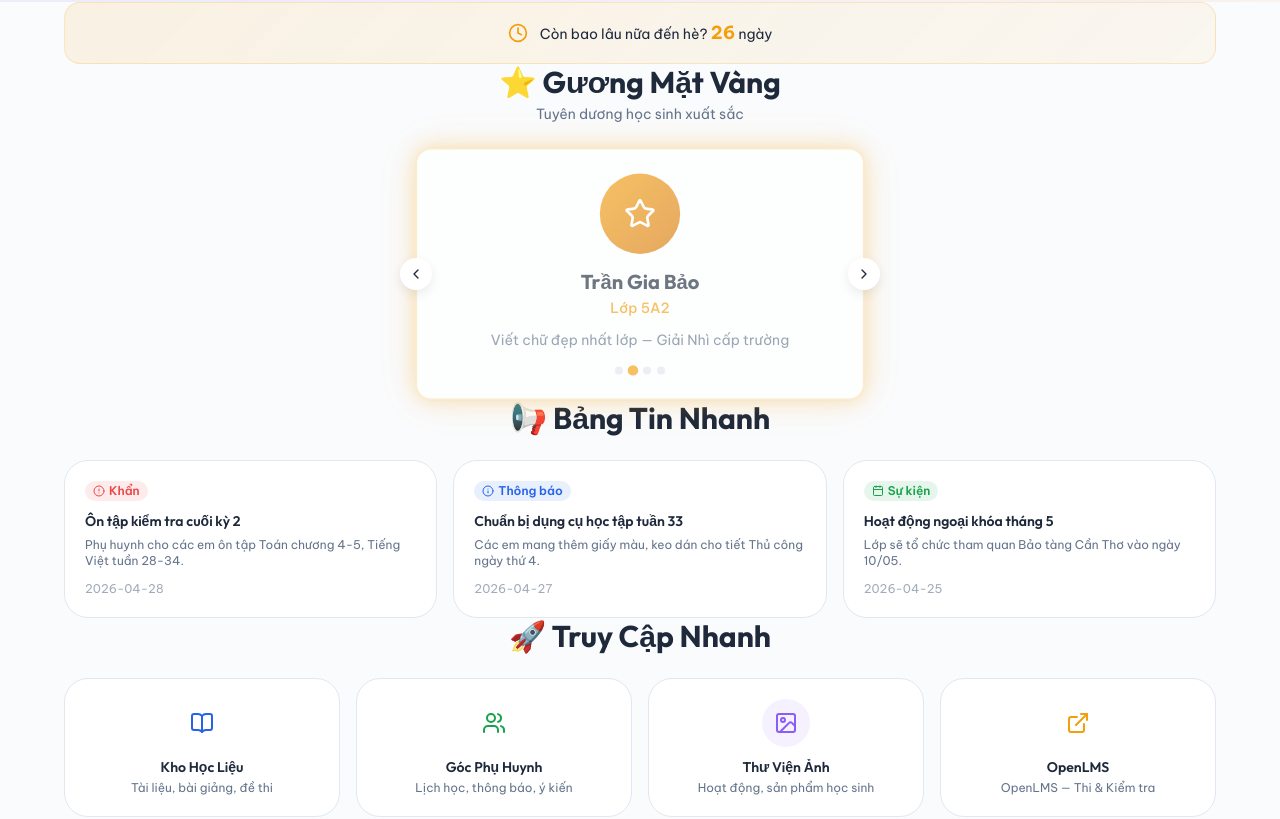
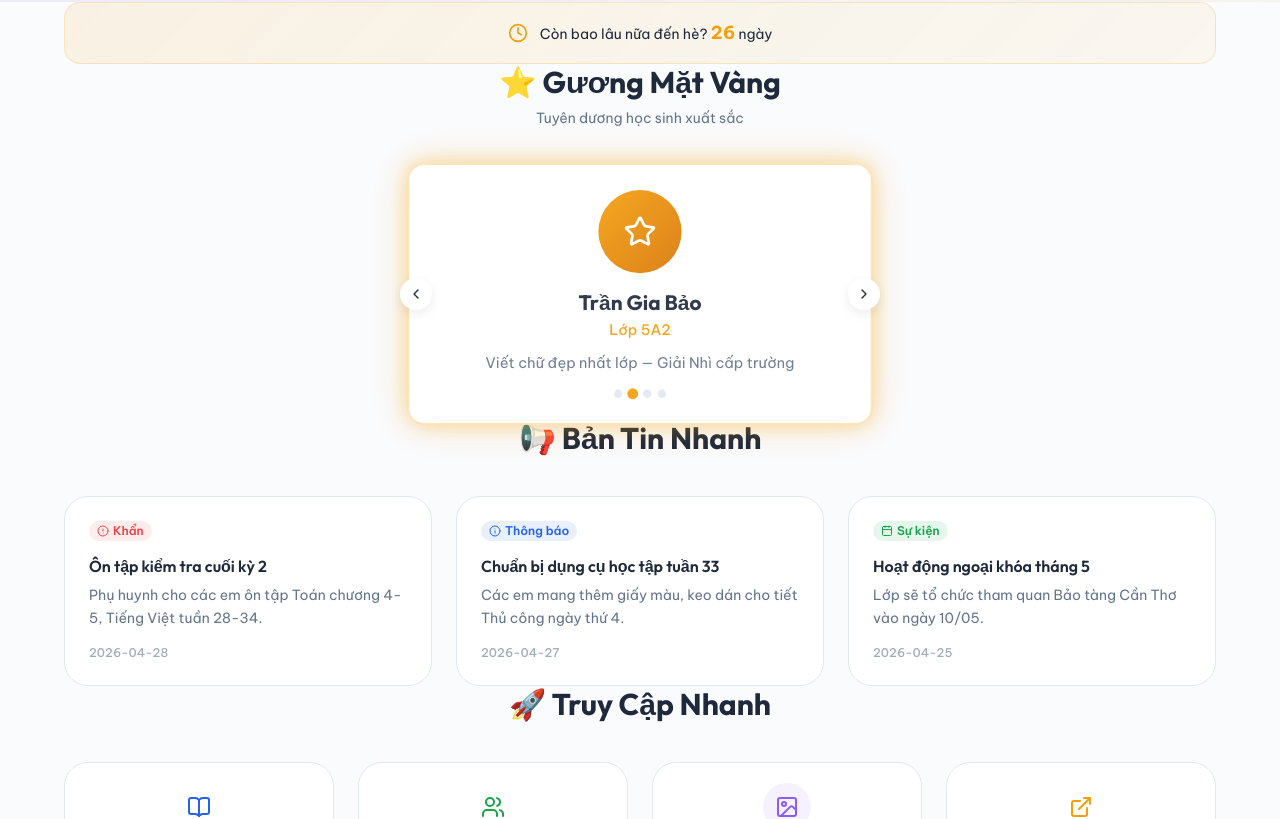
Before and after one commit to Chauphan708/thaychau, a React (Vite) app: page / in a window 1280 px wide. Shown: the part 521-1340 px from the top of the page. Built offline with nearby package versions, Linux system fonts and the light colour scheme; no server answers; the database is empty.

Commit message:
style: improve homepage animations and section spacing

```diff
--- a/src/pages/HomePage.tsx
+++ b/src/pages/HomePage.tsx
@@ -1,6 +1,6 @@
 import { useState, useEffect } from "react";
 import { Link } from "react-router-dom";
-import { motion } from "framer-motion";
+import { motion, AnimatePresence } from "framer-motion";
 import {
   BookOpen, Users, ImageIcon, ExternalLink, Clock,
   ChevronLeft, ChevronRight, Star, AlertCircle, Info, Calendar,
@@ -172,22 +172,23 @@ function GoldenFacesSection() {
   const next = () => setCurrentIndex((i) => (i + 1) % goldenFaces.length);
 
   return (
-    <AnimatedSection className="container mx-auto max-w-7xl px-4 mb-16">
-      <div className="text-center mb-6">
+    <AnimatedSection className="container mx-auto max-w-7xl px-4 mt-16 mb-16">
+      <div className="text-center mb-10">
         <h2 className="text-2xl md:text-3xl font-bold" style={{ fontFamily: "var(--font-heading)", color: "var(--color-text)" }}>
           ⭐ Gương Mặt Vàng
         </h2>
-        <p className="text-sm mt-1" style={{ color: "var(--color-text-secondary)" }}>Tuyên dương học sinh xuất sắc</p>
+        <p className="text-sm mt-2" style={{ color: "var(--color-text-secondary)" }}>Tuyên dương học sinh xuất sắc</p>
       </div>
 
       <div className="relative max-w-md mx-auto">
         {/* Card */}
+        <AnimatePresence mode="wait">
           <motion.div
             key={currentIndex}
             initial={{ opacity: 0, x: 40 }}
             animate={{ opacity: 1, x: 0 }}
             exit={{ opacity: 0, x: -40 }}
-          transition={{ duration: 0.4 }}
+            transition={{ duration: 0.4, ease: "easeInOut" }}
             className="golden-glow rounded-2xl p-6 text-center"
             style={{ background: "var(--color-card)", border: "2px solid rgba(245,158,11,0.3)" }}
           >
@@ -227,6 +228,7 @@ function GoldenFacesSection() {
               ))}
             </div>
           </motion.div>
+        </AnimatePresence>
 
         {/* Nav buttons */}
         {goldenFaces.length > 1 && (
@@ -264,22 +266,24 @@ function AnnouncementsSection() {
   };
 
   return (
-    <AnimatedSection className="container mx-auto max-w-7xl px-4 mb-16">
-      <h2 className="text-2xl md:text-3xl font-bold mb-6 text-center" style={{ fontFamily: "var(--font-heading)", color: "var(--color-text)" }}>
-        📢 Bảng Tin Nhanh
+    <AnimatedSection className="container mx-auto max-w-7xl px-4 mt-20 mb-20">
+      <h2 className="text-2xl md:text-3xl font-bold mb-10 text-center" style={{ fontFamily: "var(--font-heading)", color: "var(--color-text)" }}>
+        📢 Bản Tin Nhanh
       </h2>
-      <div className="grid grid-cols-1 md:grid-cols-3 gap-4">
+      <div className="grid grid-cols-1 md:grid-cols-3 gap-6">
         {announcements.slice(0, 3).map((item, i) => {
           const tag = tagConfig[item.tag];
           const IconComponent = tag.icon;
           const isNew = (Date.now() - new Date(item.date).getTime()) < 3 * 24 * 60 * 60 * 1000;
           return (
             <AnimatedSection key={item.id} delay={i * 0.1}>
-              <div
-                className="rounded-xl p-5 transition-all hover:shadow-lg cursor-default"
+              <motion.div
+                whileHover={{ scale: 1.02, y: -4 }}
+                whileTap={{ scale: 0.98 }}
+                className="rounded-xl p-6 transition-all hover:shadow-xl cursor-pointer"
                 style={{ background: "var(--color-card)", border: "1px solid var(--color-border)" }}
               >
-                <div className="flex items-center gap-2 mb-3">
+                <div className="flex items-center gap-2 mb-4">
                   <span
                     className="text-xs font-semibold px-2 py-0.5 rounded-full flex items-center gap-1"
                     style={{ background: tag.bg, color: tag.color }}
@@ -293,10 +297,10 @@ function AnnouncementsSection() {
                     </span>
                   )}
                 </div>
-                <h3 className="font-semibold text-sm mb-2" style={{ color: "var(--color-text)" }}>{item.title}</h3>
-                <p className="text-xs" style={{ color: "var(--color-text-secondary)" }}>{item.summary}</p>
-                <p className="text-xs mt-3 opacity-60" style={{ color: "var(--color-text-secondary)" }}>{item.date}</p>
-              </div>
+                <h3 className="font-semibold text-base mb-2" style={{ color: "var(--color-text)" }}>{item.title}</h3>
+                <p className="text-sm leading-relaxed" style={{ color: "var(--color-text-secondary)" }}>{item.summary}</p>
+                <p className="text-xs mt-4 opacity-60 font-medium" style={{ color: "var(--color-text-secondary)" }}>{item.date}</p>
+              </motion.div>
             </AnimatedSection>
           );
         })}
@@ -326,11 +330,11 @@ function QuickLinksSection() {
   }
 
   return (
-    <AnimatedSection className="container mx-auto max-w-7xl px-4 mb-16">
-      <h2 className="text-2xl md:text-3xl font-bold mb-6 text-center" style={{ fontFamily: "var(--font-heading)", color: "var(--color-text)" }}>
+    <AnimatedSection className="container mx-auto max-w-7xl px-4 mt-20 mb-20">
+      <h2 className="text-2xl md:text-3xl font-bold mb-10 text-center" style={{ fontFamily: "var(--font-heading)", color: "var(--color-text)" }}>
         🚀 Truy Cập Nhanh
       </h2>
-      <div className="grid grid-cols-2 md:grid-cols-4 gap-4">
+      <div className="grid grid-cols-2 md:grid-cols-4 gap-6">
         {links.map((item, i) => {
           const isExternal = item.to.startsWith("http");
           const Wrapper = isExternal ? "a" : Link;
```
Lines whose indentation alone changed are shown as unchanged.
